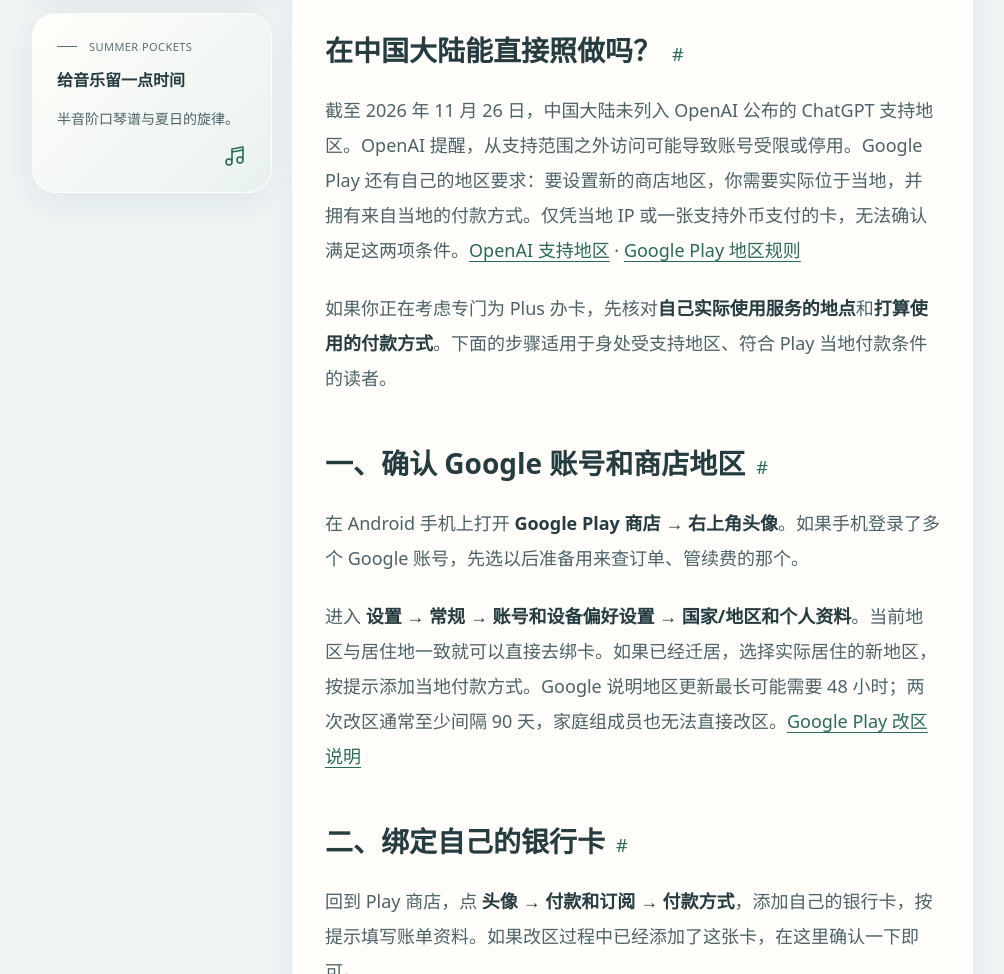
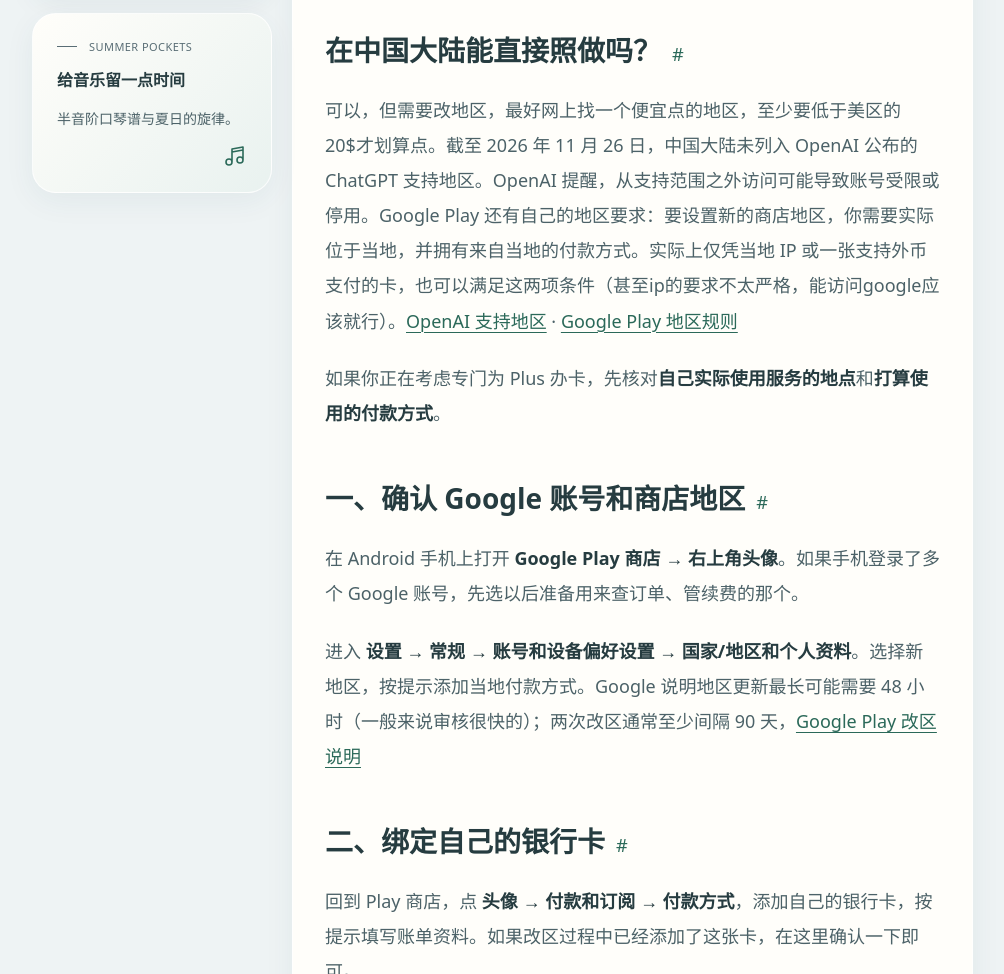
Before and after one commit to xuan511/Astro, an Astro site: page /posts/chatgpt-plus-google-play in a window 1280 px wide. Shown: the part 981-1955 px from the top of the page, without its empty margins (0-1004 px from the left). Built offline with nearby package versions, Linux system fonts and the light colour scheme; Astro itself is replaced by a stand-in of ours; some packages are replaced by stand-ins of ours.

Commit message:
Revise ChatGPT Plus purchase instructions for China
Updated instructions for purchasing ChatGPT Plus in China, including details about region changes and payment methods.

```diff
--- a/src/content/posts/chatgpt-plus-google-play.md
+++ b/src/content/posts/chatgpt-plus-google-play.md
@@ -12,15 +12,15 @@ draft: false
 
 ## 在中国大陆能直接照做吗？
 
-截至 2026 年 11 月 26 日，中国大陆未列入 OpenAI 公布的 ChatGPT 支持地区。OpenAI 提醒，从支持范围之外访问可能导致账号受限或停用。Google Play 还有自己的地区要求：要设置新的商店地区，你需要实际位于当地，并拥有来自当地的付款方式。仅凭当地 IP 或一张支持外币支付的卡，无法确认满足这两项条件。[OpenAI 支持地区](https://help.openai.com/en/articles/7947663-chatgpt-supported-countries) · [Google Play 地区规则](https://support.google.com/googleplay/answer/7431675?hl=zh-Hans)
+可以，但需要改地区，最好网上找一个便宜点的地区，至少要低于美区的20$才划算点。截至 2026 年 11 月 26 日，中国大陆未列入 OpenAI 公布的 ChatGPT 支持地区。OpenAI 提醒，从支持范围之外访问可能导致账号受限或停用。Google Play 还有自己的地区要求：要设置新的商店地区，你需要实际位于当地，并拥有来自当地的付款方式。实际上仅凭当地 IP 或一张支持外币支付的卡，也可以满足这两项条件（甚至ip的要求不太严格，能访问google应该就行）。[OpenAI 支持地区](https://help.openai.com/en/articles/7947663-chatgpt-supported-countries) · [Google Play 地区规则](https://support.google.com/googleplay/answer/7431675?hl=zh-Hans)
 
-如果你正在考虑专门为 Plus 办卡，先核对**自己实际使用服务的地点**和**打算使用的付款方式**。下面的步骤适用于身处受支持地区、符合 Play 当地付款条件的读者。
+如果你正在考虑专门为 Plus 办卡，先核对**自己实际使用服务的地点**和**打算使用的付款方式**。
 
 ## 一、确认 Google 账号和商店地区
 
 在 Android 手机上打开 **Google Play 商店 → 右上角头像**。如果手机登录了多个 Google 账号，先选以后准备用来查订单、管续费的那个。
 
-进入 **设置 → 常规 → 账号和设备偏好设置 → 国家/地区和个人资料**。当前地区与居住地一致就可以直接去绑卡。如果已经迁居，选择实际居住的新地区，按提示添加当地付款方式。Google 说明地区更新最长可能需要 48 小时；两次改区通常至少间隔 90 天，家庭组成员也无法直接改区。[Google Play 改区说明](https://support.google.com/googleplay/answer/7431675?hl=zh-Hans)
+进入 **设置 → 常规 → 账号和设备偏好设置 → 国家/地区和个人资料**。选择新地区，按提示添加当地付款方式。Google 说明地区更新最长可能需要 48 小时（一般来说审核很快的）；两次改区通常至少间隔 90 天，[Google Play 改区说明](https://support.google.com/googleplay/answer/7431675?hl=zh-Hans)
 
 ## 二、绑定自己的银行卡
 
```
